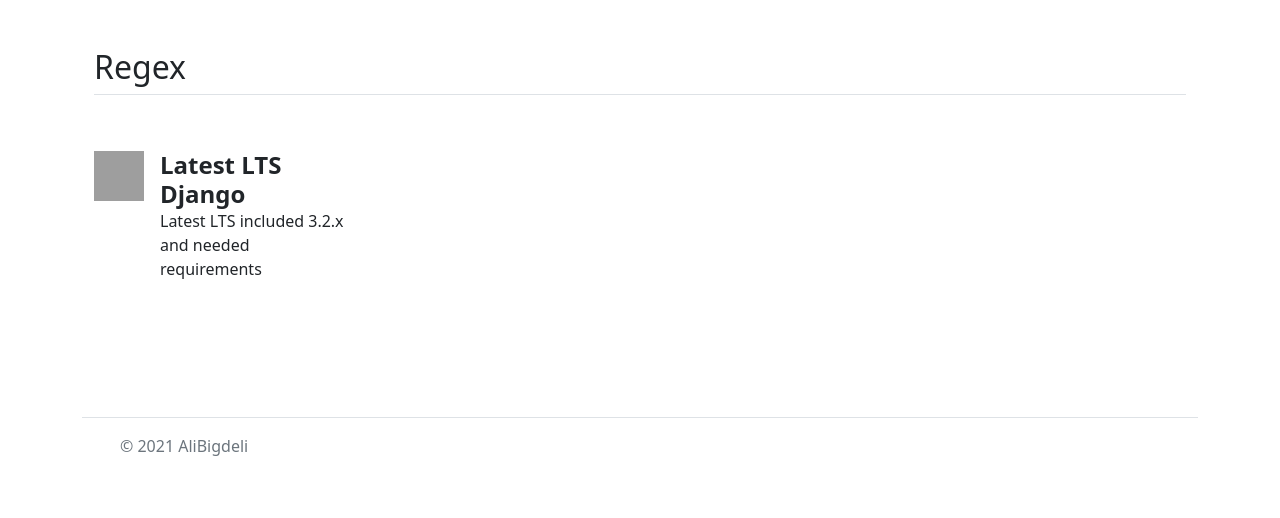
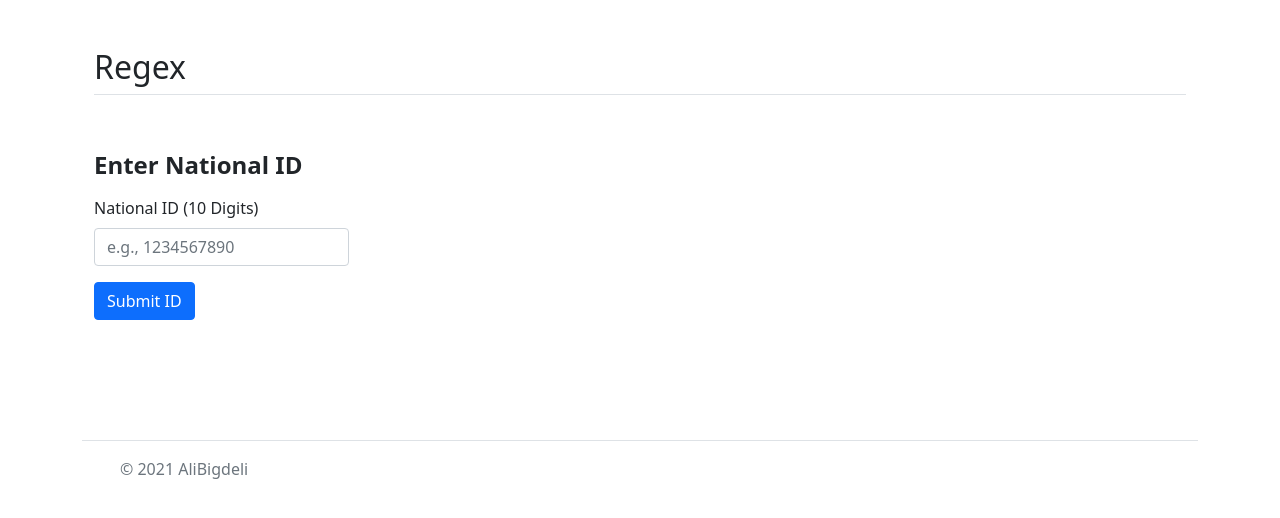
Before and after one commit to alirezaemrani/Ultimate-Django4.2-Template-main, a Django app: template core/templates/website/index.html in a window 1280 px wide. Shown: the part 72-590 px from the top of the page. Run offline with Django 4.2, Linux system fonts and the light colour scheme; the template is opened without the code that fills it, so the values that code supplies are empty; grey boxes are pictures that could not be loaded.

Commit message:
Update Index for NationalId

```diff
--- a/core/templates/website/index.html
+++ b/core/templates/website/index.html
@@ -14,21 +14,107 @@
     <h2 class="pb-2 border-bottom">Regex</h2>
 
     <div class="row row-cols-1 row-cols-sm-2 row-cols-md-3 row-cols-lg-4 g-4 py-5">
-        <div class="col d-flex align-items-start">
-            <img class="bi text-muted flex-shrink-0 me-3"
-                src="https://icons-for-free.com/iconfiles/png/512/bxl+django-1325051932950782714.png" width="50"
-                height="50">
-
-
-            <div>
-                <h4 class="fw-bold mb-0">Latest LTS Django</h4>
-                <p>Latest LTS included 3.2.x and needed requirements</p>
+       <div class="col d-flex align-items-start flex-column">
+            <h4 class="fw-bold mb-3">Enter National ID</h4>
+            <form onsubmit="return validateNationalId(event)">
+                <div class="mb-3">
+                    <label for="nationalId" class="form-label">National ID (10 Digits)</label>
+                    <input type="text"
+                           class="form-control"
+                           id="nationalId"
+                           name="nationalId"
+                           placeholder="e.g., 1234567890"
+                           required
+                           inputmode="numeric"
+                           pattern="^\d{10}$"
+                           title="National ID must be exactly 10 digits, with no spaces or hyphens."
+                           maxlength="10">
+                </div>
+                <button type="submit" class="btn btn-primary">Submit ID</button>
+                <div id="validationFeedback" class="text-danger mt-2" style="display: none;"></div>
+            </form>
             </div>
-        </div>
 
 
     </div>
 </div>
+<script>
+    /**
+     * Converts the C# NationalIDCheck function logic to JavaScript.
+     * Performs a strict 10-digit check, repetitive digit check, and checksum validation.
+     * @param {Event} event The submit event object.
+     * @returns {boolean} True if the ID is valid, false otherwise.
+     */
+    function validateNationalId(event) {
+        const idInput = document.getElementById('nationalId');
+        const nationalId = idInput.value;
+        const feedbackDiv = document.getElementById('validationFeedback');
+
+        feedbackDiv.style.display = 'none'; // Hide previous messages
+        feedbackDiv.classList.remove('text-success', 'text-danger');
+        feedbackDiv.classList.add('text-danger'); // Default to error style
+
+        // 1. Check for 10 digits (already mostly handled by HTML pattern="^\d{10}$")
+        if (nationalId.length !== 10) {
+            feedbackDiv.textContent = "National ID must be exactly 10 digits.";
+            feedbackDiv.style.display = 'block';
+            event.preventDefault();
+            return false;
+        }
+
+        // 2. Check for simple repetition (as in the C# code: "1111111111", etc.)
+        if (/^(\d)\1{9}$/.test(nationalId)) {
+            feedbackDiv.textContent = "Invalid ID: All digits cannot be the same.";
+            feedbackDiv.style.display = 'block';
+            event.preventDefault();
+            return false;
+        }
+
+        let sum = 0;
+        // 3. Calculate weighted sum for the first 9 digits (Weights 10 down to 2)
+        for (let i = 0; i < 9; i++) {
+            const weight = 10 - i;
+            // ParseInt extracts the digit from the string character
+            const digit = parseInt(nationalId[i], 10);
+            sum += digit * weight;
+        }
+
+        // The 10th digit (index 9) is the Control Digit (a10 in C# code)
+        const controlDigit = parseInt(nationalId[9], 10);
+
+        // 4. Calculate the remainder (mm in C# code)
+        let remainder = sum % 11;
+
+        // 5. Check based on remainder, matching the C# logic exactly
+        let isValid = false;
+
+        if (remainder < 2) {
+             // C#: if (mm < 2) if (a10 == mm) return true;
+             if (controlDigit === remainder) {
+                 isValid = true;
+             }
+        } else {
+            // C#: if (mm >= 2) if ((11 - mm) == a10) return true;
+            if ((11 - remainder) === controlDigit) {
+                isValid = true;
+            }
+        }
+
+        // 6. Provide feedback and control submission
+        if (isValid) {
+            feedbackDiv.textContent = "National ID is valid.";
+            feedbackDiv.classList.remove('text-danger');
+            feedbackDiv.classList.add('text-success');
+            feedbackDiv.style.display = 'block';
+            return true; // Allow form submission
+        } else {
+            feedbackDiv.textContent = "National ID is invalid (checksum failed).";
+            feedbackDiv.style.display = 'block';
+            event.preventDefault(); // Stop form submission
+            return false;
+        }
+    }
+</script>
 {% endblock %}
 
 {% block extra_js %}
```
